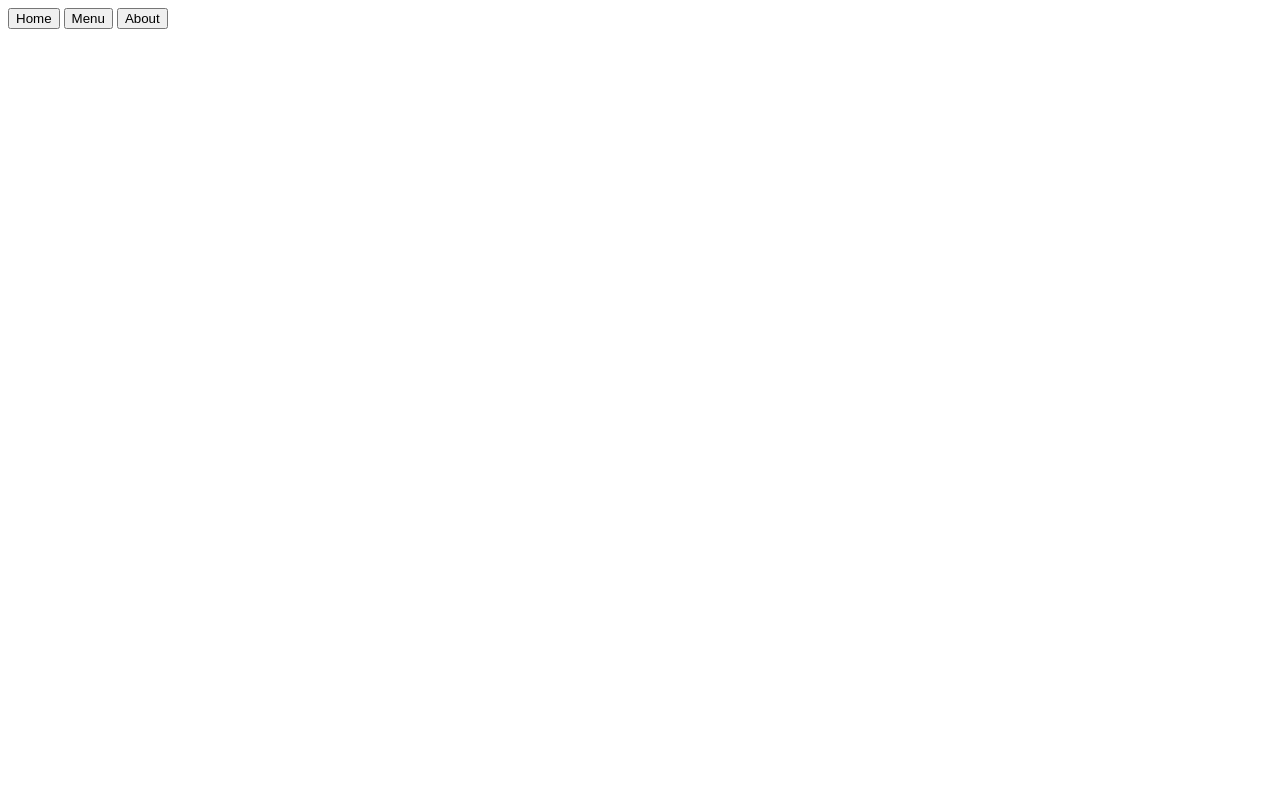
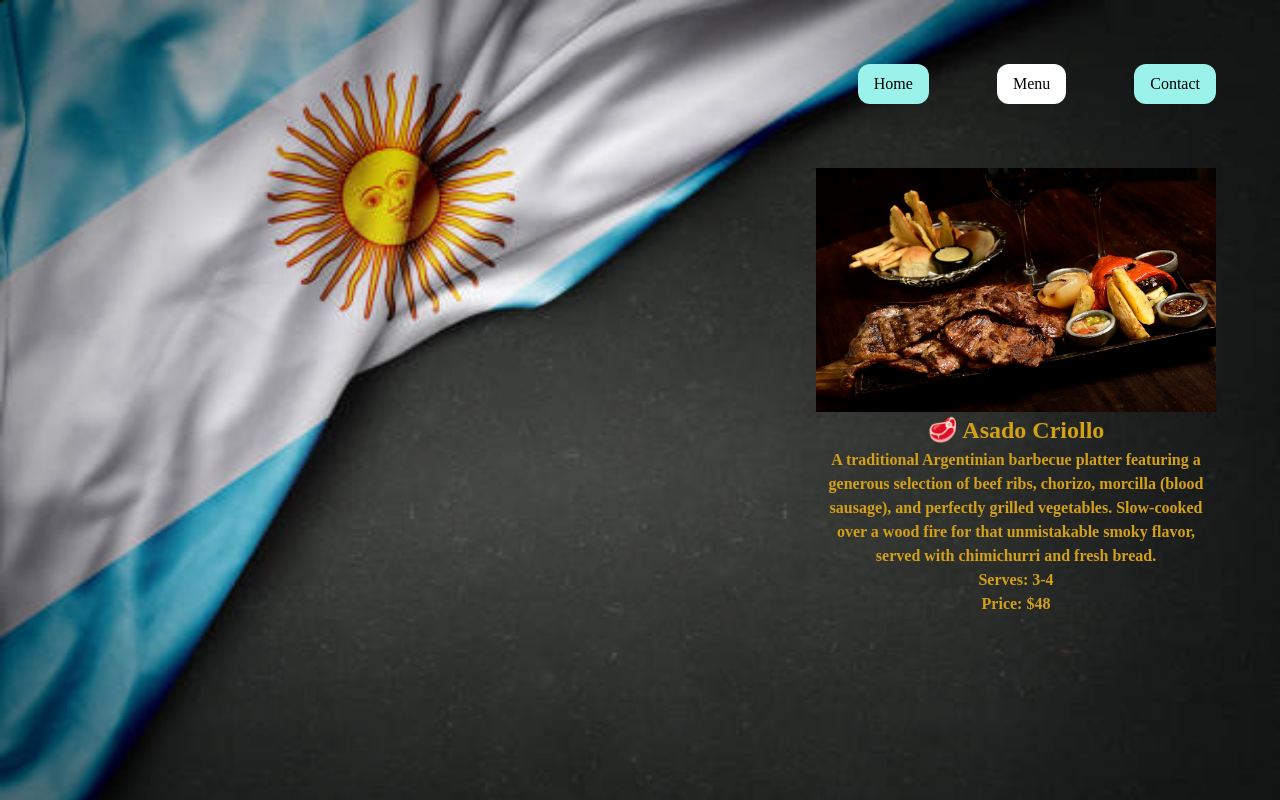
Before and after one commit to ArchivexBlasich/Restaurant-Page, a website built with webpack: page src/template.html in a window 1280 px wide. Both pictures are taken after a click on the button "Menu". Built offline with nearby package versions, Linux system fonts and the light colour scheme.

Commit message:
Add tab-switching logic to Home, Menu and Contact via javascript

```diff
--- /dev/null
+++ b/src/contactLoad.js
@@ -0,0 +1,37 @@
+function newElement(elementName) {
+    return document.createElement(elementName);
+};
+
+export default function contactLoad() {
+    const content = document.querySelector("#content");
+
+    const contactContainer = newElement("div");
+    contactContainer.classList.add("contact-content");
+
+    const heading = newElement("h2");
+    heading.textContent = "Contact Us";
+
+    const contactMessage = newElement("p");
+    contactMessage.textContent = `At El Sabor de la Pampa, we are passionate about bringing
+        the flavors and traditions of Argentina straight to your table.
+        Whether you’re here for a family gathering, a romantic dinner, or simply to enjoy an
+        authentic asado, we are always happy to welcome you.`;
+
+    const visitMyGitHub = newElement("p");
+    visitMyGitHub.textContent = "💻 Visit my GitHub:";
+
+    const gitHubLink = newElement("a");
+    gitHubLink.href = "https://github.com/ArchivexBlasich";
+    gitHubLink.target = "_blank";
+    gitHubLink.rel = "noopener noreferrer";
+    gitHubLink.textContent = "github.com/ArchivexBlasich";
+
+    visitMyGitHub.appendChild(gitHubLink);
+
+
+    contactContainer.appendChild(heading);
+    contactContainer.appendChild(contactMessage);
+    contactContainer.appendChild(visitMyGitHub);
+
+    content.appendChild(contactContainer);
+}
--- /dev/null
+++ b/src/homeLoad.js
@@ -0,0 +1,24 @@
+function newElement(elementName) {
+    return document.createElement(elementName);
+};
+
+export default function homeLoad() {
+    const content = document.querySelector("#content");
+
+    const heading = newElement("h2");
+    const text1 = newElement("p");
+    const text2 = newElement("p");
+
+    heading.textContent = "Welcome to El Sabor de la Pampa";
+
+    text1.textContent = `Enjoy authentic Argentinian cuisine: juicy cuts of meat cooked to perfection on our grill,
+            crispy empanadas filled with flavor, and Malbec wines that captivate the palate.
+            Our restaurant invites you to live a unique experience, as if you were in the heart of Buenos Aires.`;
+
+    text2.textContent = `Whether you come for an asado with friends or a romantic dinner, here you will find
+            hospitality, tradition, and a touch of Argentinian passion in every dish.`;
+
+    content.appendChild(heading);
+    content.appendChild(text1);
+    content.appendChild(text2);
+}
--- a/src/index.js
+++ b/src/index.js
@@ -0,0 +1,34 @@
+import "./style.css";
+import homeContent from "./homeLoad";
+import menuContent from "./menuLoad";
+import contactContent from "./contactLoad";
+
+const homeBtn = document.querySelector(".home");
+const menuBtn = document.querySelector(".menu");
+const contactBtn = document.querySelector(".contact");
+
+function cleanPage() {
+    const contentChields = document.querySelector("#content").children;
+    if (contentChields) {
+        Array.from(contentChields).forEach(child => {
+            child.remove();
+        });
+    }
+};
+
+homeBtn.addEventListener("click", () => {
+    cleanPage();
+    homeContent();
+});
+
+menuBtn.addEventListener("click", () => {
+    cleanPage();
+    menuContent();
+});
+
+contactBtn.addEventListener("click", () => {
+    cleanPage();
+    contactContent();
+});
+
+homeContent();
--- /dev/null
+++ b/src/menuLoad.js
@@ -0,0 +1,54 @@
+import asado from "./assets/img/menu/asado.png"
+
+function newElement(elementName) {
+    return document.createElement(elementName);
+};
+
+class Dish {
+    constructor(img, title, description, serves, price) {
+        this.dishContainer = newElement("div");
+        this.dishContainer.classList.add("dish");
+
+        this.img = newElement("img");
+        this.img.src = img;
+
+        this.title = newElement("h2");
+        this.title.textContent = title;
+
+        this.description = newElement("p");
+        this.description.textContent = description;
+
+        this.serves = newElement("p");
+        this.serves.textContent = `Serves: ${serves}`;
+
+        this.price = newElement("p");
+        this.price.textContent = `Price: \$${price}`;
+
+        this.dishContainer.appendChild(this.img);
+        this.dishContainer.appendChild(this.title);
+        this.dishContainer.appendChild(this.description);
+        this.dishContainer.appendChild(this.serves);
+        this.dishContainer.appendChild(this.price);
+    }
+
+    getDish() {
+        return this.dishContainer;
+    }
+}
+
+export default function menuLoad() {
+    const content = document.querySelector("#content");
+
+    const menuContainer = newElement("div");
+    menuContainer.classList.add("menu-content")
+
+    const argentineAsado = new Dish(asado, "🥩 Asado Criollo", `A traditional Argentinian
+        barbecue platter featuring a generous selection of beef ribs, chorizo, morcilla
+        (blood sausage), and perfectly grilled vegetables. Slow-cooked over a wood fire
+        for that unmistakable smoky flavor, served with chimichurri and fresh bread.`,
+        "3-4", 48);
+
+        /* Add more dishes if you want */
+
+    content.appendChild(argentineAsado.getDish());
+}
--- /dev/null
+++ b/src/style.css
@@ -0,0 +1,152 @@
+/*
+  Josh's Custom CSS Reset
+  https://www.joshwcomeau.com/css/custom-css-reset/
+*/
+
+*,
+*::before,
+*::after {
+    box-sizing: border-box;
+}
+
+* {
+    margin: 0;
+}
+
+@media (prefers-reduced-motion: no-preference) {
+    html {
+        interpolate-size: allow-keywords;
+    }
+}
+
+body {
+    line-height: 1.5;
+    -webkit-font-smoothing: antialiased;
+}
+
+img,
+picture,
+video,
+canvas,
+svg {
+    display: block;
+    max-width: 100%;
+}
+
+input,
+button,
+textarea,
+select {
+    font: inherit;
+}
+
+p,
+h1,
+h2,
+h3,
+h4,
+h5,
+h6 {
+    overflow-wrap: break-word;
+}
+
+p {
+    text-wrap: pretty;
+}
+
+h1,
+h2,
+h3,
+h4,
+h5,
+h6 {
+    text-wrap: balance;
+}
+
+#root,
+#__next {
+    isolation: isolate;
+}
+
+:root {
+    --heading-color: #D4A017;
+    --dark-blue: #0A1F44;
+    --grey: #2B2B2B;
+    --light-blue: #9BF2EA;
+    --rich-wine-red: #6B0F1A;
+}
+
+/*--------------- Page Style  --------------*/
+html,
+body {
+    min-height: 100vh;
+    min-width: 100vh;
+
+    background-image: url(./assets/img/argentinaFlag.jpg);
+    background-repeat: no-repeat;
+    background-size: cover;
+
+    display: grid;
+    grid-template-rows: max-content 1fr;
+}
+
+header {
+    display: flex;
+    justify-content: end;
+    align-items: center;
+    padding: 2rem;
+}
+
+header nav button {
+    font-family: inherit;
+    border: none;
+    border-radius: 12px;
+    background-color: var(--light-blue);
+    margin: 2rem;
+    padding: 0.5rem 1rem;
+    cursor: pointer;
+}
+
+header nav button:nth-child(2) {
+    background-color: #fff;
+}
+
+#content {
+    text-align: center;
+    max-width: 50ch;
+    margin-right: 4rem;
+    color: var(--heading-color);
+    font-weight: 600;
+
+    display: flex;
+    flex-direction: column;
+    justify-self: flex-end;
+    gap: 1rem;
+
+}
+
+/*------------- Menu Content -------------*/
+.menu-content {
+    display: flex;
+    flex-direction: column;
+
+    gap: 8px;
+}
+
+/*------------- Contact Content -------------*/
+.contact-content {
+    display: flex;
+    flex-direction: column;
+
+    gap: 8px;
+}
+
+.contact-content a:link {
+    text-decoration: none;
+    color: var(--light-blue);
+}
+
+.contact-content a:visited {
+    text-decoration: none;
+    color: #fff;
+}
--- a/src/template.html
+++ b/src/template.html
@@ -10,9 +10,9 @@
 <body>
     <header>
         <nav>
-            <button>Home</button>
-            <button>Menu</button>
-            <button>About</button>
+            <button class="home">Home</button>
+            <button class="menu">Menu</button>
+            <button class="contact">Contact</button>
         </nav>
     </header>
     <div id="content">
```
Also changed, not shown: src/assets/img/argentinaFlag.jpg (added), src/assets/img/menu/asado.png (added).
